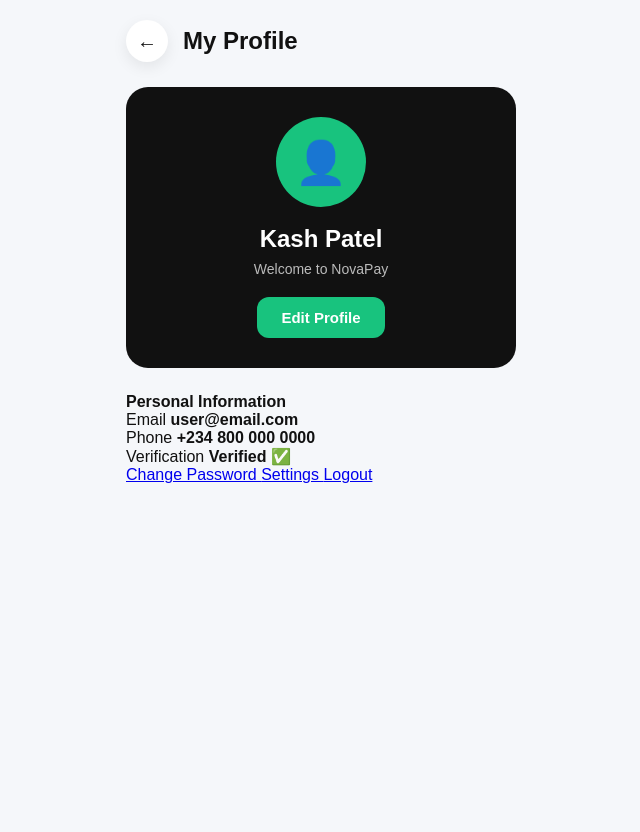
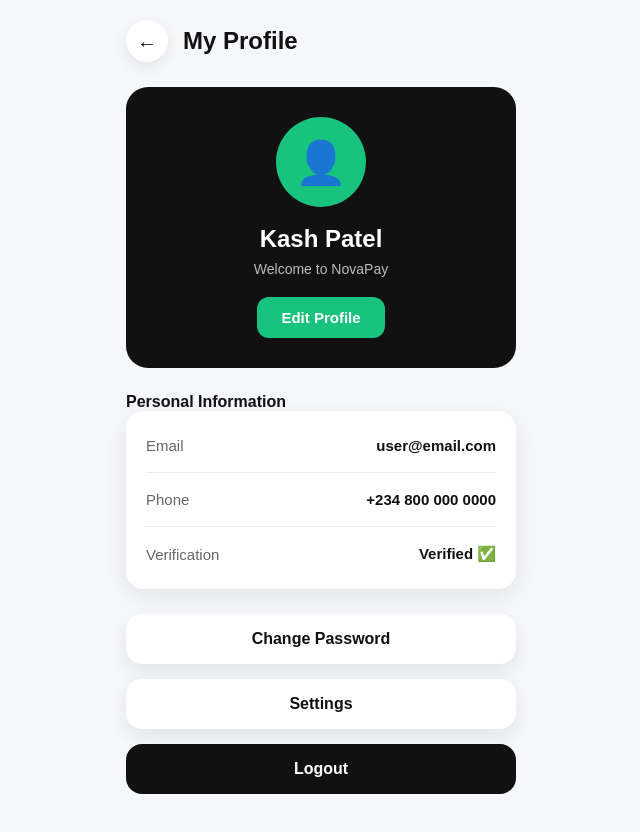
Before and after one commit to chimuanya011/novapay, a plain HTML site: page profile.html in a window 1280 px wide. Shown: the whole page, without its empty margins (319-959 px from the left). Before the commit the page ends 800 px from the top, so only its background shows below. Drawn offline with Linux system fonts and the light colour scheme.

Commit message:
Improve profile page UI

```diff
--- a/profile.css
+++ b/profile.css
@@ -182,4 +182,72 @@ font-size:36px;
 
 }
 
+} .info-card{
+background:#ffffff;
+border-radius:18px;
+padding:8px 20px;
+box-shadow:0 8px 25px rgba(0,0,0,.08);
+margin-bottom:25px;
 }
+
+.info-row{
+display:flex;
+justify-content:space-between;
+align-items:center;
+padding:18px 0;
+border-bottom:1px solid #ececec;
+}
+
+.info-row:last-child{
+border-bottom:none;
+}
+
+.info-row span{
+font-size:15px;
+color:#666;
+}
+
+.info-row strong{
+font-size:15px;
+font-weight:600;
+}
+
+.profile-actions{
+margin-top:20px;
+display:flex;
+flex-direction:column;
+gap:15px;
+}
+
+.action-btn,
+.logout-btn{
+display:block;
+width:100%;
+padding:16px;
+border-radius:16px;
+text-align:center;
+text-decoration:none;
+font-weight:600;
+font-size:16px;
+transition:.3s;
+}
+
+.action-btn{
+background:#ffffff;
+color:#111;
+box-shadow:0 8px 20px rgba(0,0,0,.08);
+}
+
+.action-btn:hover{
+background:#18C37E;
+color:#fff;
+}
+
+.logout-btn{
+background:#111;
+color:#fff;
+}
+
+.logout-btn:hover{
+background:#18C37E;
+}
```
